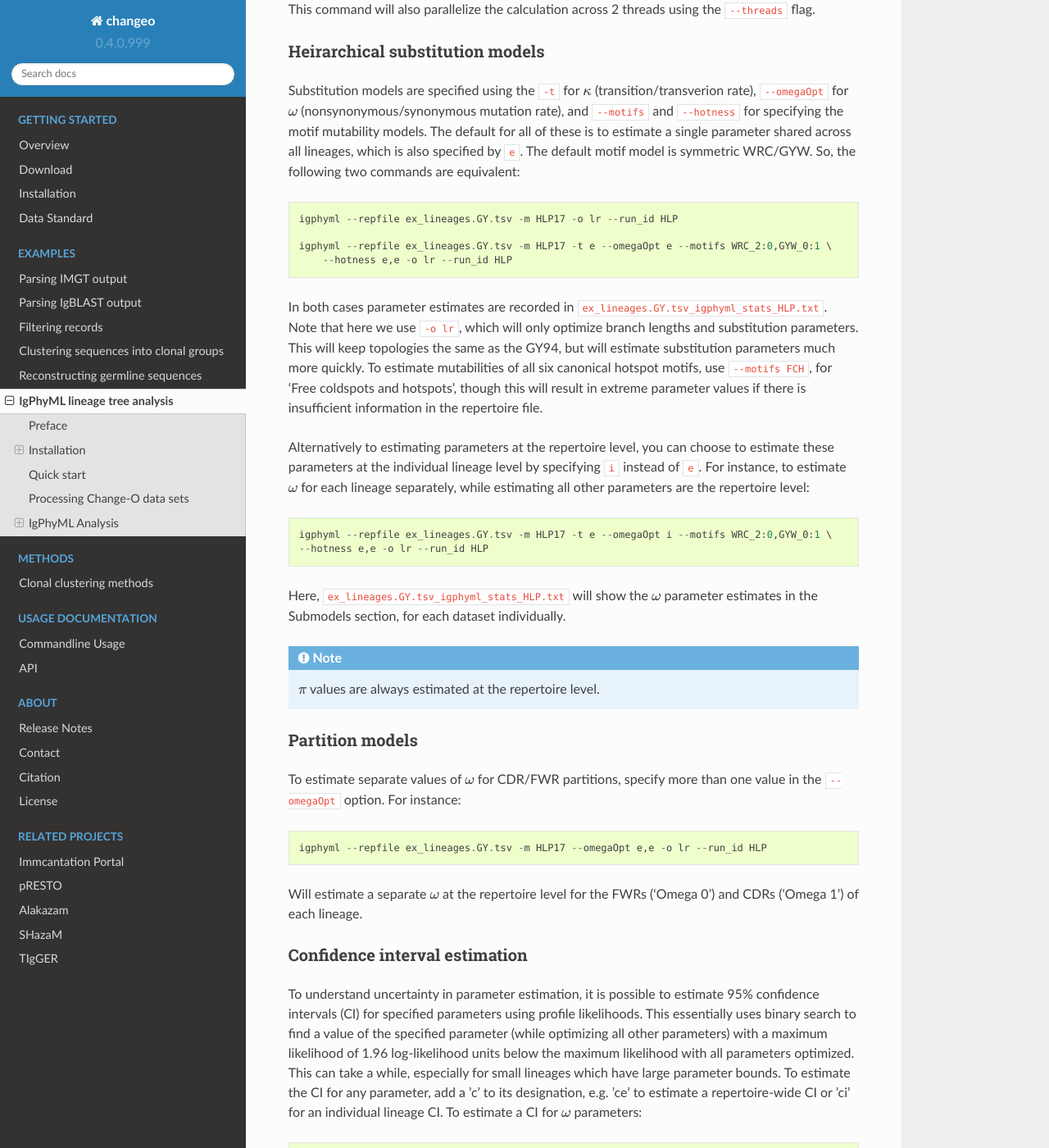
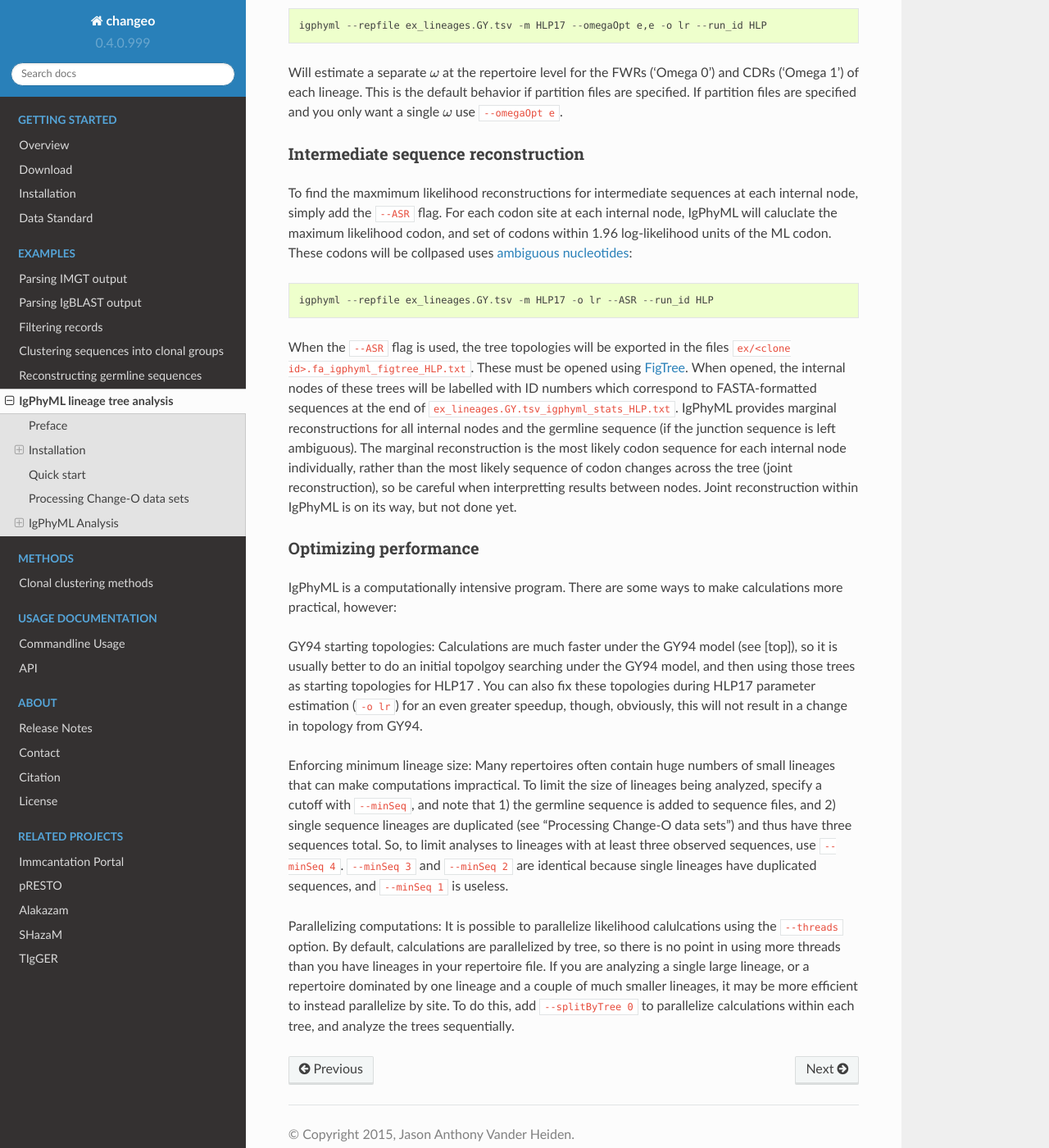
Before and after one commit to immcantation/changeo, a Sphinx documentation site: the page built from docs/examples/igphyml.rst, in a window 1280 px wide and 1400 px high, scrolled down 5268 px. Shown: the whole window at 82% size. Built offline with Sphinx 7.4.7 and the Read the Docs theme 2.0.0, drawn with Linux system fonts in a browser that asks for light colours; formulas are drawn with MathJax 3; some of the changed text lies outside the part shown.

Commit message:
edit to igphyml docs

```diff
--- a/docs/examples/igphyml.rst
+++ b/docs/examples/igphyml.rst
@@ -37,12 +37,6 @@ Linux
 On Linux operating systems, you can usually just run::
 
     ./make_phyml_blas_omp
-
-on Ubuntu, or::
-
-    ./make_phyml_blas_omp_fedora
-
-on Red Hat based systems.
 
 If these commands dont work, you may need to install BLAS and LAPACK,
 which provide libraries for better doing matrix exponentiation
@@ -266,49 +260,6 @@ see parameter estimates in
 parallelize the calculation across 2 threads using the ``--threads``
 flag.
 
-Heirarchical substitution models
-~~~~~~~~~~~~~~~~~~~~~~~~~~~~~~~~~~~~~~~~~~~~~~~~~~~~~~~~~~~~~~~~~~~~~~~~~~~~~~~
-
-Substitution models are specified using the ``-t`` for :math:`\kappa`
-(transition/transverion rate), ``--omegaOpt`` for :math:`\omega`
-(nonsynonymous/synonymous mutation rate), and ``--motifs`` and
-``--hotness`` for specifying the motif mutability models. The default
-for all of these is to estimate a single parameter shared across all
-lineages, which is also specified by ``e``. The default motif model is
-symmetric WRC/GYW. So, the following two commands are equivalent::
-
-    igphyml --repfile ex_lineages.GY.tsv -m HLP17 -o lr --run_id HLP
-
-    igphyml --repfile ex_lineages.GY.tsv -m HLP17 -t e --omegaOpt e --motifs WRC_2:0,GYW_0:1 \
-        --hotness e,e -o lr --run_id HLP
-
-In both cases parameter estimates are recorded in
-``ex_lineages.GY.tsv_igphyml_stats_HLP.txt``. Note that here we use
-``-o lr``, which will only optimize branch lengths and substitution
-parameters. This will keep topologies the same as the GY94, but will
-estimate substitution parameters much more quickly. To estimate
-mutabilities of all six canonical hotspot motifs, use ``--motifs FCH``,
-for ‘Free coldspots and hotspots’, though this will result in extreme
-parameter values if there is insufficient information in the
-repertoire file.
-
-Alternatively to estimating parameters at the repertoire level, you
-can choose to estimate these parameters at the individual lineage
-level by specifying ``i`` instead of ``e``. For instance, to estimate
-:math:`\omega` for each lineage separately, while estimating all other
-parameters are the repertoire level::
-
-    igphyml --repfile ex_lineages.GY.tsv -m HLP17 -t e --omegaOpt i --motifs WRC_2:0,GYW_0:1 \
-    --hotness e,e -o lr --run_id HLP
-
-Here, ``ex_lineages.GY.tsv_igphyml_stats_HLP.txt`` will show the
-:math:`\omega` parameter estimates in the Submodels section, for each
-dataset individually.
-
-.. note::
-
-    :math:`\pi` values are always estimated at the repertoire level.
-
 Partition models
 ~~~~~~~~~~~~~~~~~~~~~~~~~~~~~~~~~~~~~~~~~~~~~~~~~~~~~~~~~~~~~~~~~~~~~~~~~~~~~~~
 
@@ -318,33 +269,9 @@ specify more than one value in the ``--omegaOpt`` option. For instance::
     igphyml --repfile ex_lineages.GY.tsv -m HLP17 --omegaOpt e,e -o lr --run_id HLP
 
 Will estimate a separate :math:`\omega` at the repertoire level for
-the FWRs (‘Omega 0’) and CDRs (‘Omega 1’) of each lineage.
-
-Confidence interval estimation
-~~~~~~~~~~~~~~~~~~~~~~~~~~~~~~~~~~~~~~~~~~~~~~~~~~~~~~~~~~~~~~~~~~~~~~~~~~~~~~~
-
-To understand uncertainty in parameter estimation, it is possible to
-estimate 95% confidence intervals (CI) for specified parameters using
-profile likelihoods. This essentially uses binary search to find a
-value of the specified parameter (while optimizing all other
-parameters) with a maximum likelihood of 1.96 log-likelihood units
-below the maximum likelihood with all parameters optimized. This can
-take a while, especially for small lineages which have large parameter
-bounds. To estimate the CI for any parameter, add a ’c’ to its
-designation, e.g. ’ce’ to estimate a repertoire-wide CI or ’ci’ for an
-individual lineage CI. To estimate a CI for :math:`\omega` parameters::
-
-    igphyml --repfile ex_lineages.GY.tsv -m HLP17 --omegaOpt ce -o lr --run_id HLP
-
-Confidence intervals will be shown in the stats output file in
-parentheses next to the MLE parameter estimate. Here the CI for
-:math:`\omega` is (0.224764, 0.965389). This is a very time-consuming
-process, so be sure to use multiple threads and only calculate CIs for
-parameters of interest. Also, I have noticed some issues with CI
-estimation failing, which can happen especially when extreme parameter
-values are required. Let me know if you encounter these. I would
-recommend using BLAS optimization (see Installation) for this, to help
-with matrix exponentiation with higher parameter values.
+the FWRs (‘Omega 0’) and CDRs (‘Omega 1’) of each lineage. This is the default behavior
+if partition files are specified. If partition files are specified and you only
+want a single :math:`\omega` use ``--omegaOpt e``.
 
 Intermediate sequence reconstruction
 ~~~~~~~~~~~~~~~~~~~~~~~~~~~~~~~~~~~~~~~~~~~~~~~~~~~~~~~~~~~~~~~~~~~~~~~~~~~~~~~
```
Also changed, not shown: 1 other file.
